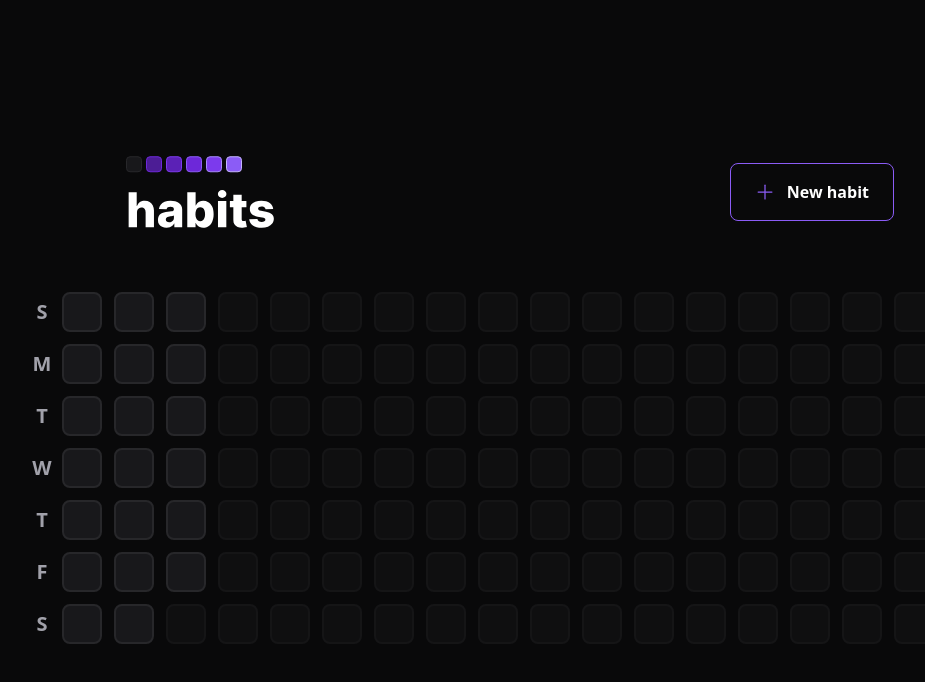
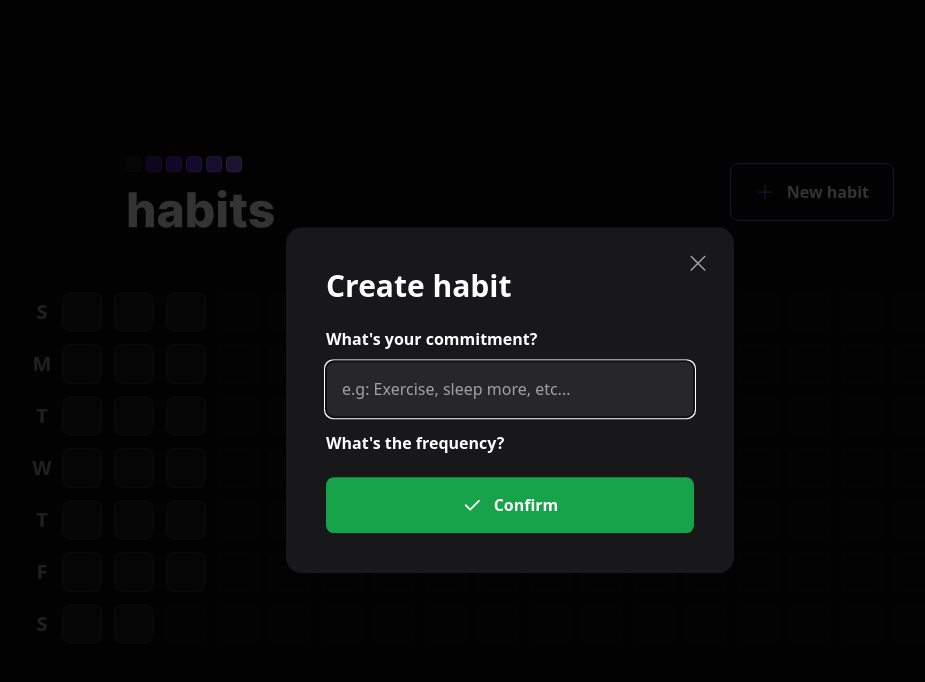
Before and after one commit to Bonattii/nlw-setup, a React (Vite) app in the folder web/: page / in a window 1280 px wide. Both pictures are taken after a click on the button "New habit". Shown: the top 682 px of the page, without its empty margins (130-1055 px from the left). Built offline with nearby package versions, Linux system fonts and the light colour scheme.

Commit message:
Create Modal to create habit

```diff
--- a/web/package.json
+++ b/web/package.json
@@ -9,6 +9,7 @@
     "preview": "vite preview"
   },
   "dependencies": {
+    "@radix-ui/react-dialog": "^1.0.2",
     "dayjs": "^1.11.7",
     "phosphor-react": "^1.4.1",
     "react": "^18.2.0",
--- a/web/src/components/Header.tsx
+++ b/web/src/components/Header.tsx
@@ -1,19 +1,40 @@
-import { Plus } from 'phosphor-react';
+import { Plus, X } from 'phosphor-react';
+import * as Dialog from '@radix-ui/react-dialog';
 
 import logoImage from '../assets/logo.svg';
+
+import { NewHabitForm } from './NewHabitForm';
 
 export function Header() {
   return (
     <div className="w-full max-w-3xl mx-auto flex items-center justify-between">
       <img src={logoImage} alt="NLW Setup Logo Habits" />
 
-      <button
-        type="button"
-        className="border border-violet-500 font-semibold rounded-lg px-6 py-4 flex items-center gap-3 hover:border-violet-300"
-      >
-        <Plus size={20} className="text-violet-500" />
-        New habit
-      </button>
+      <Dialog.Root>
+        <Dialog.Trigger
+          type="button"
+          className="border border-violet-500 font-semibold rounded-lg px-6 py-4 flex items-center gap-3 hover:border-violet-300"
+        >
+          <Plus size={20} className="text-violet-500" />
+          New habit
+        </Dialog.Trigger>
+
+        <Dialog.Portal>
+          <Dialog.Overlay className="w-screen h-screen bg-black/80 fixed inset-0" />
+
+          <Dialog.Content className="absolute p-10 bg-zinc-900 rounded-2xl w-full max-w-md top-1/2 left-1/2 -translate-x-1/2 -translate-y-1/2">
+            <Dialog.Close className="absolute right-6 top-6 text-zinc-400 hover:text-zinc-200">
+              <X size={24} aria-label="close" />
+            </Dialog.Close>
+
+            <Dialog.Title className="text-3xl leading-tight font-extrabold">
+              Create habit
+            </Dialog.Title>
+
+            <NewHabitForm />
+          </Dialog.Content>
+        </Dialog.Portal>
+      </Dialog.Root>
     </div>
   );
 }
--- /dev/null
+++ b/web/src/components/NewHabitForm.tsx
@@ -0,0 +1,31 @@
+import { Check } from 'phosphor-react';
+
+export function NewHabitForm() {
+  return (
+    <form className="w-full flex flex-col mt-6">
+      <label htmlFor="title" className="font-semibold leading-tight">
+        What's your commitment?
+      </label>
+
+      <input
+        type="text"
+        id="title"
+        placeholder="e.g: Exercise, sleep more, etc..."
+        className="p-4 rounded-lg mt-3 bg-zinc-800 text-white placeholder:text-zinc-400"
+        autoFocus
+      />
+
+      <label htmlFor="" className="font-semibold leading-tight mt-4">
+        What's the frequency?
+      </label>
+
+      <button
+        type="submit"
+        className="mt-6 rounded-lg p-4 flex items-center justify-center font-semibold bg-green-600 gap-3 hover:bg-green-500"
+      >
+        <Check size={20} weight="bold" />
+        Confirm
+      </button>
+    </form>
+  );
+}
```
Also changed, not shown: 1 other file (tests, documents, lock files or other folders).
